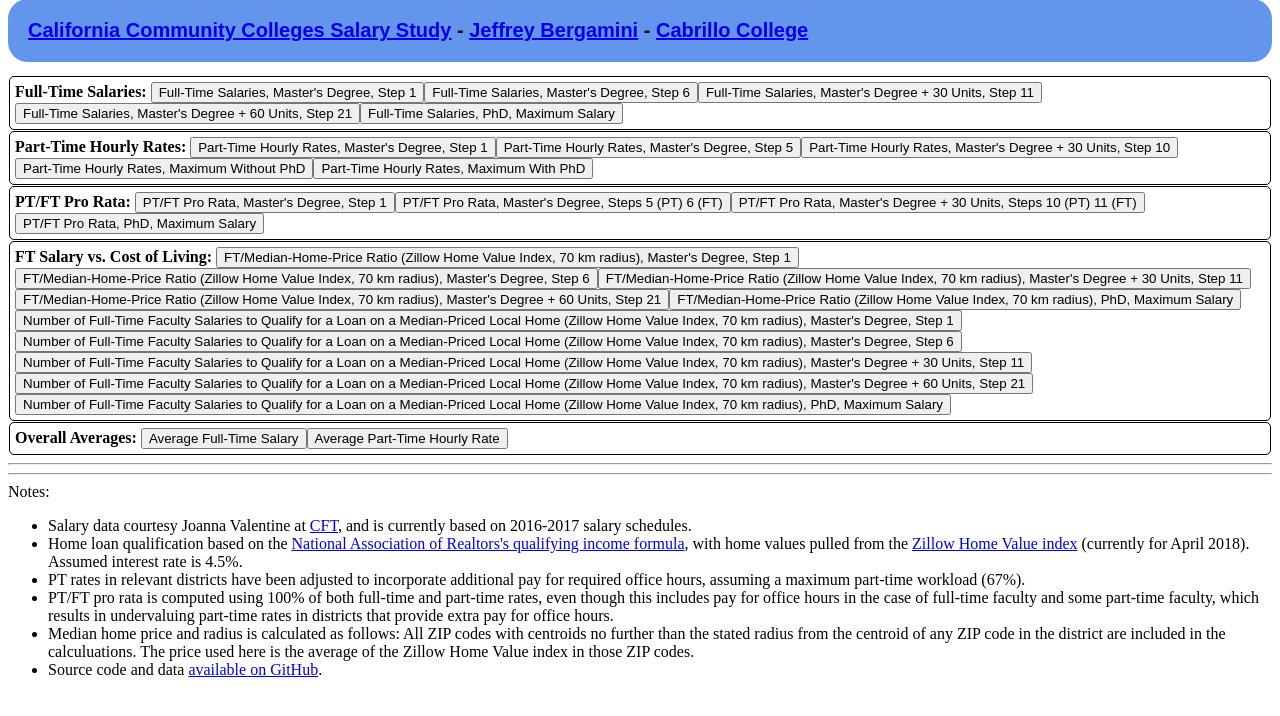
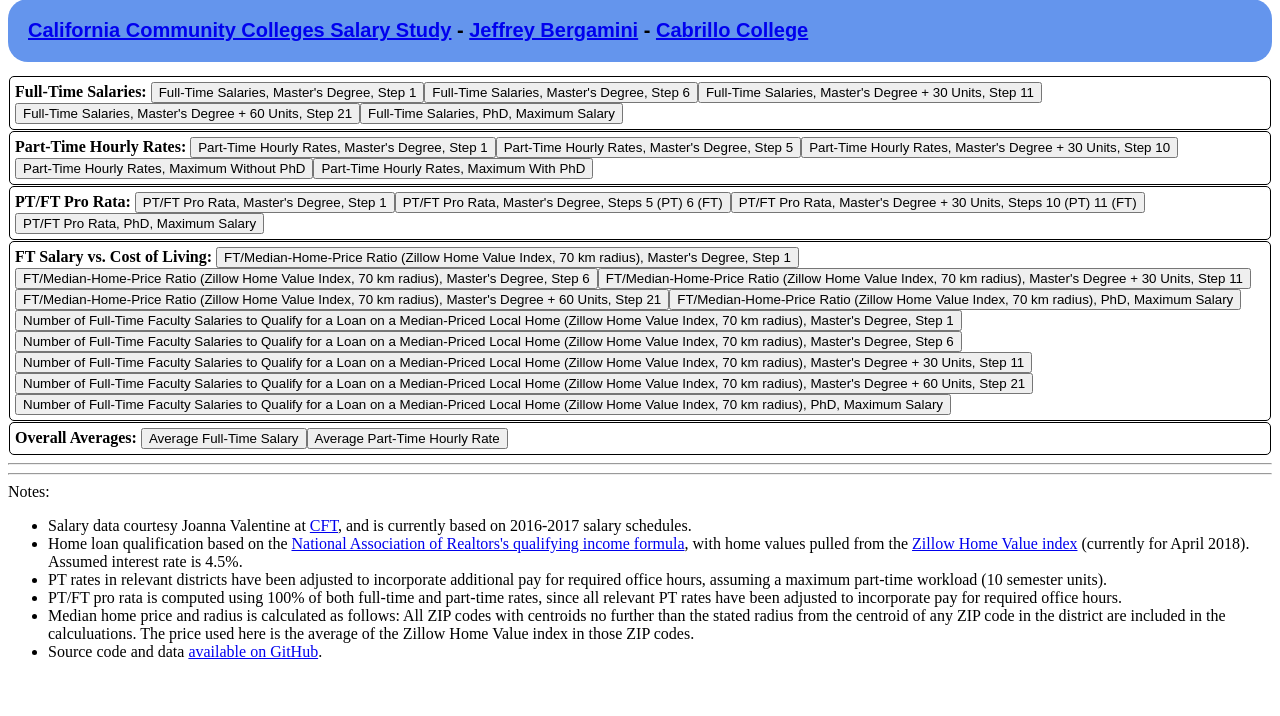
Before and after one commit to jeffreybergamini/ccc-salary-study, a PHP site: page / in a window 1280 px wide. Shown: the part 14-730 px from the top of the page. Run offline with PHP 8.4, Linux system fonts and the light colour scheme.

Commit message:
Added modified CFT spreadsheet with PT office-hour pay data

```diff
--- a/index.php
+++ b/index.php
@@ -325,8 +325,8 @@ Notes:
 <ul>
 <li>Salary data courtesy Joanna Valentine at <a href="http://cft.org/">CFT</a>, and is currently based on 2016-2017 salary schedules.</li>
 <li>Home loan qualification based on the <a href="https://www.nar.realtor/research-and-statistics/housing-statistics/housing-affordability-index/methodology">National Association of Realtors's qualifying income formula</a>, with home values pulled from the <a href="https://www.zillow.com/research/data/">Zillow Home Value index</a> (currently for April 2018). Assumed interest rate is 4.5%.</li>
-<li>PT rates in relevant districts have been adjusted to incorporate additional pay for required office hours, assuming a maximum part-time workload (67%).</li>
-<li>PT/FT pro rata is computed using 100% of both full-time and part-time rates, even though this includes pay for office hours in the case of full-time faculty and some part-time faculty, which results in undervaluing part-time rates in districts that provide extra pay for office hours.</li>
+<li>PT rates in relevant districts have been adjusted to incorporate additional pay for required office hours, assuming a maximum part-time workload (10 semester units).</li>
+<li>PT/FT pro rata is computed using 100% of both full-time and part-time rates, since all relevant PT rates have been adjusted to incorporate pay for required office hours.</li>
 <li>Median home price and radius is calculated as follows: All ZIP codes with centroids no further than the stated radius from the centroid of any ZIP code in the district are included in the calculuations. The price used here is the average of the Zillow Home Value index in those ZIP codes.</li>
 <li>Source code and data <a href="https://github.com/jeffreybergamini/ccc-salary-study">available on GitHub</a>.</li>
 </ul>
```
Also changed, not shown: README.md, 1 other file.
